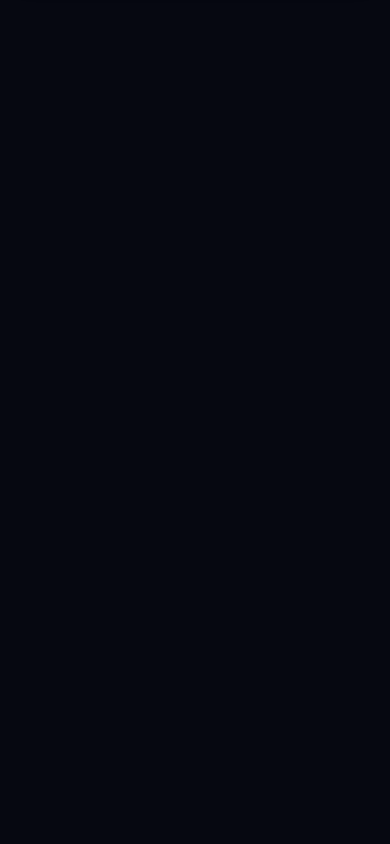
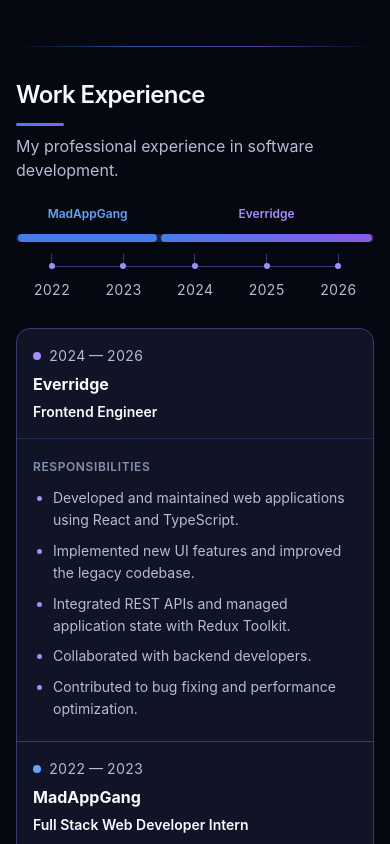
Before and after one commit to IhorKozloff/portfolio, a React (Vite) app: page / in a window 390 px wide. Shown: the part 5660-6504 px from the top of the page. Before the commit the page ends 5674 px from the top, so only its background shows below. Built offline with nearby package versions, Linux system fonts and the light colour scheme.

Commit message:
section work expiriens was added

```diff
--- a/src/App.tsx
+++ b/src/App.tsx
@@ -2,6 +2,7 @@ import { Header } from './components/layout/Header'
 import { FeaturedProjects } from './components/sections/FeaturedProjects'
 import { Hero } from './components/sections/Hero'
 import { TechnicalSkills } from './components/sections/TechnicalSkills'
+import { WorkExperience } from './components/sections/WorkExperience'
 import { SectionDivider } from './components/ui/SectionDivider'
 
 function App() {
@@ -14,6 +15,8 @@ function App() {
         <TechnicalSkills />
         <SectionDivider />
         <FeaturedProjects />
+        <SectionDivider />
+        <WorkExperience />
       </main>
     </div>
   )
--- /dev/null
+++ b/src/components/experience/CareerTimeline.tsx
@@ -0,0 +1,56 @@
+import type { Experience } from '../../types/experience'
+
+export function CareerTimeline({ entries }: { entries: readonly Experience[] }) {
+  if (!entries.length) return null
+
+  const firstYear = Math.min(...entries.map(({ startYear }) => startYear))
+  const lastYear = Math.max(...entries.map(({ endYear }) => endYear))
+  const yearCount = lastYear - firstYear + 1
+  const years = Array.from({ length: yearCount }, (_, index) => firstYear + index)
+  const periods = [...entries].sort((a, b) => a.startYear - b.startYear)
+  const gridTemplateColumns = `repeat(${yearCount}, minmax(0, 1fr))`
+
+  return (
+    <figure>
+      <figcaption className="sr-only">Career timeline</figcaption>
+      <ol className="sr-only">
+        {periods.map(({ id, company, startYear, endYear }) => (
+          <li key={id}>{company}, {startYear} — {endYear}</li>
+        ))}
+      </ol>
+      <div aria-hidden="true">
+        <div className="grid grid-rows-[auto_8px] gap-y-3 lg:grid-rows-[auto_10px] lg:gap-y-4" style={{ gridTemplateColumns }}>
+          <div className="col-span-full col-start-1 row-start-2 rounded-full bg-elevated-surface" />
+          {periods.map(({ id, company, startYear, endYear, color }) => {
+            const gridColumn = `${startYear - firstYear + 1} / ${endYear - firstYear + 2}`
+
+            return (
+              <div key={id} className="row-span-2 row-start-1 grid grid-rows-subgrid" style={{ gridColumn }}>
+                <span
+                  className="self-end px-1 text-center text-xs font-semibold wrap-anywhere sm:text-sm lg:text-base"
+                  style={{ color: color.accent }}
+                >
+                  {company}
+                </span>
+                <span className="mx-0.5 rounded-full" style={{ background: color.timeline }} />
+              </div>
+            )
+          })}
+        </div>
+        <div className="relative mt-3 grid lg:mt-4" style={{ gridTemplateColumns }}>
+          <div
+            className="absolute top-3 h-px bg-border lg:top-4"
+            style={{ insetInline: `${50 / yearCount}%` }}
+          />
+          {years.map((year) => (
+            <div key={year} className="relative flex flex-col items-center text-sm text-text-secondary tabular-nums">
+              <span className="h-3 w-px bg-border lg:h-4" />
+              <span className="size-1.5 -translate-y-1/2 rounded-full bg-accent-light" />
+              <span className="mt-2 lg:mt-3">{year}</span>
+            </div>
+          ))}
+        </div>
+      </div>
+    </figure>
+  )
+}
--- /dev/null
+++ b/src/components/experience/ExperienceLedger.tsx
@@ -0,0 +1,50 @@
+import type { CSSProperties } from 'react'
+import type { Experience } from '../../types/experience'
+
+export function ExperienceLedger({ entries }: { entries: readonly Experience[] }) {
+  return (
+    <div className="overflow-hidden rounded-card border border-border bg-surface">
+      <table role="table" className="block w-full table-fixed border-collapse text-left sm:table">
+        <caption className="sr-only">Professional experience</caption>
+        <thead role="rowgroup" className="sr-only bg-elevated-surface sm:not-sr-only">
+          <tr role="row" className="text-xs font-semibold tracking-wider text-indigo-300 uppercase">
+            <th role="columnheader" id="experience-period" scope="col" className="w-[26%] px-4 py-3.5 lg:px-5 lg:py-4">Period</th>
+            <th role="columnheader" id="experience-company" scope="col" className="w-[29%] px-4 py-3.5 lg:px-5 lg:py-4">Company</th>
+            <th role="columnheader" id="experience-position" scope="col" className="w-[45%] px-4 py-3.5 lg:px-5 lg:py-4">Position</th>
+          </tr>
+        </thead>
+        {entries.map(({ id, company, position, startYear, endYear, responsibilities, color }) => (
+          <tbody
+            key={id}
+            role="rowgroup"
+            className="block border-t border-border first-of-type:border-t-0 sm:table-row-group sm:first-of-type:border-t"
+            style={{ '--experience-accent': color.accent } as CSSProperties}
+          >
+            <tr role="row" className="grid gap-1.5 px-4 py-4 sm:table-row">
+              <td role="cell" headers="experience-period" className="text-sm text-text-secondary tabular-nums sm:px-4 sm:py-4 lg:px-5 lg:py-5">
+                <span className="inline-flex items-center gap-2">
+                  <span aria-hidden="true" className="size-2 shrink-0 rounded-full bg-(--experience-accent)" />
+                  {startYear} — {endYear}
+                </span>
+              </td>
+              <td role="cell" headers="experience-company" className="font-bold sm:px-4 sm:py-4 lg:px-5 lg:py-5 lg:text-lg">
+                {company}
+              </td>
+              <td role="cell" headers="experience-position" className="text-sm font-semibold sm:px-4 sm:py-4 lg:px-5 lg:py-5 lg:text-base">
+                {position}
+              </td>
+            </tr>
+            <tr role="row" className="block sm:table-row">
+              <td role="cell" colSpan={3} className="block border-t border-border/60 px-4 py-5 sm:table-cell sm:p-6 lg:p-7">
+                <h3 className="mb-3 text-xs font-semibold tracking-wider text-[#8490AF] uppercase">Responsibilities</h3>
+                <ul className="list-disc space-y-2 pl-5 text-sm leading-[1.6] text-text-secondary marker:text-(--experience-accent) lg:text-base">
+                  {responsibilities.map((responsibility) => <li key={responsibility}>{responsibility}</li>)}
+                </ul>
+              </td>
+            </tr>
+          </tbody>
+        ))}
+      </table>
+    </div>
+  )
+}
--- /dev/null
+++ b/src/components/sections/WorkExperience.tsx
@@ -0,0 +1,21 @@
+import { experience } from '../../data/experience'
+import { CareerTimeline } from '../experience/CareerTimeline'
+import { ExperienceLedger } from '../experience/ExperienceLedger'
+import { Container } from '../ui/Container'
+import { SectionHeading } from '../ui/SectionHeading'
+
+export function WorkExperience() {
+  return (
+    <section id="experience" aria-labelledby="experience-heading" className="scroll-mt-20 pb-12 sm:pb-16">
+      <Container>
+        <SectionHeading id="experience-heading" description="My professional experience in software development.">
+          Work Experience
+        </SectionHeading>
+        <div className="grid gap-7 sm:gap-8 lg:gap-10">
+          <CareerTimeline entries={experience} />
+          <ExperienceLedger entries={experience} />
+        </div>
+      </Container>
+    </section>
+  )
+}
--- /dev/null
+++ b/src/data/experience.ts
@@ -0,0 +1,40 @@
+import type { Experience } from '../types/experience'
+
+export const experience: readonly Experience[] = [
+  {
+    id: 'everridge',
+    company: 'Everridge',
+    position: 'Frontend Engineer',
+    startYear: 2024,
+    endYear: 2026,
+    color: {
+      timeline: 'linear-gradient(90deg, #477BE8, #8959E9)',
+      accent: 'var(--color-accent-light)',
+    },
+    responsibilities: [
+      'Developed and maintained web applications using React and TypeScript.',
+      'Implemented new UI features and improved the legacy codebase.',
+      'Integrated REST APIs and managed application state with Redux Toolkit.',
+      'Collaborated with backend developers.',
+      'Contributed to bug fixing and performance optimization.',
+    ],
+  },
+  {
+    id: 'madappgang',
+    company: 'MadAppGang',
+    position: 'Full Stack Web Developer Intern',
+    startYear: 2022,
+    endYear: 2023,
+    color: {
+      timeline: '#477BE8',
+      accent: '#60A5FA',
+    },
+    responsibilities: [
+      'Developed and maintained responsive React and TypeScript applications.',
+      'Built scalable frontend architecture and reusable UI components.',
+      'Developed and maintained RESTful APIs and backend services using Node.js, Express.js and MongoDB.',
+      'Contributed to backend optimization, debugging and automated testing.',
+      'Participated in implementing scalable server-side logic and data management solutions.',
+    ],
+  },
+]
--- a/src/data/navigation.ts
+++ b/src/data/navigation.ts
@@ -6,7 +6,7 @@ type NavigationItem = {
 export const navigationItems: readonly NavigationItem[] = [
   { label: 'Stack', href: '#stack' },
   { label: 'Projects', href: '#projects' },
-  { label: 'Experience' },
+  { label: 'Experience', href: '#experience' },
   { label: 'Contact' },
 ]
 
--- /dev/null
+++ b/src/types/experience.ts
@@ -0,0 +1,12 @@
+export type Experience = {
+  id: string
+  company: string
+  position: string
+  startYear: number
+  endYear: number
+  responsibilities: readonly string[]
+  color: {
+    timeline: string
+    accent: string
+  }
+}
```
